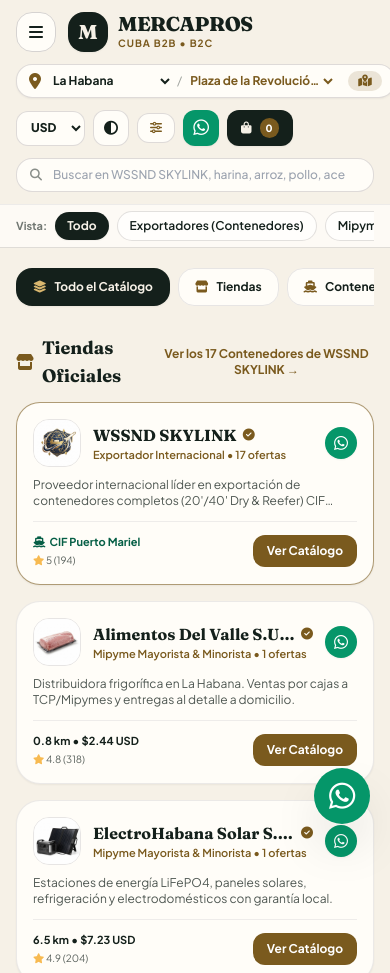
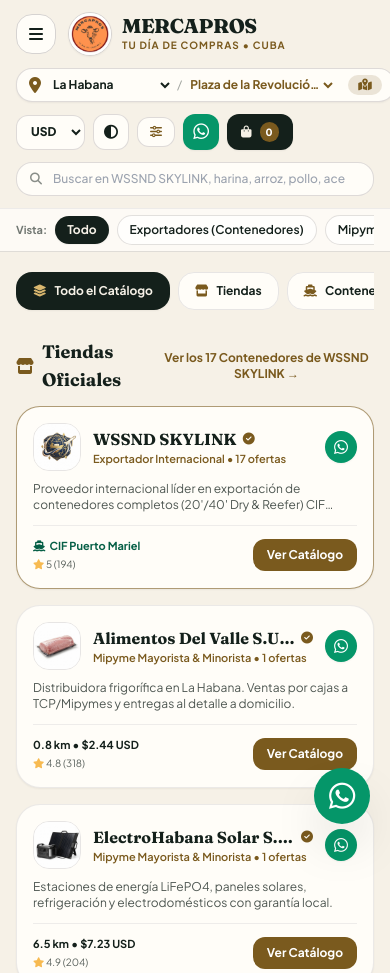
Before and after one commit to cubaloop/mercapros-cuba, a website: page index.html in a window 390 px wide. Shown: the top 973 px of the page. Drawn offline with nearby package versions, Linux system fonts and the light colour scheme.

Commit message:
feat(brand): integrate official Mercapros logo (mercapros-logo.webp) across header, mobile drawer, footer, and favicon

```diff
--- a/index.html
+++ b/index.html
@@ -13,7 +13,8 @@
   <meta property="og:type" content="website" />
   <meta property="og:title" content="Mercapros Cuba | Plataforma B2B Contenedores, Mipymes, TCP y Hogar" />
   <meta property="og:description" content="Catálogo oficial de contenedores CIF Mariel de WSSND SKYLINK, mercado mayorista para Mipymes/TCP y compras a domicilio en Cuba." />
-  <meta property="og:image" content="assets/wssnd-skylink-logo.jpg" />
+  <meta property="og:image" content="assets/mercapros-logo.webp" />
+  <link rel="icon" type="image/webp" href="assets/mercapros-logo.webp" />
 
   <!-- Schema.org JSON-LD -->
   <script type="application/ld+json">
@@ -93,12 +94,10 @@
           <i class="fa-solid fa-bars"></i>
         </button>
         <a href="#" onclick="activeVendorFilter='ALL'; selectCategory('all');" class="flex items-center gap-2.5">
-          <div class="w-10 h-10 rounded-2xl bg-[#14201B] dark:bg-[#D9B76F] text-[#F6F1E7] dark:text-[#09100D] flex items-center justify-center font-display font-extrabold text-xl shadow-sm">
-            M
-          </div>
+          <img src="assets/mercapros-logo.webp" alt="Mercapros Logo Oficial" class="w-11 h-11 rounded-full object-cover shadow-sm border border-stone-300 dark:border-white/15" />
           <div>
             <span class="font-display font-extrabold text-xl tracking-tight block leading-none">MERCAPROS</span>
-            <span class="text-[10px] font-bold uppercase tracking-widest text-[#7A5A1E] dark:text-[#D9B76F] block mt-0.5">Cuba B2B • B2C</span>
+            <span class="text-[10px] font-bold uppercase tracking-widest text-[#7A5A1E] dark:text-[#D9B76F] block mt-0.5">Tu Día de Compras • Cuba</span>
           </div>
         </a>
       </div>
@@ -586,7 +585,10 @@
     <div class="bg-[#FFFDF8] dark:bg-[#121D18] w-80 max-w-[85vw] h-full p-5 flex flex-col justify-between shadow-2xl">
       <div class="space-y-4">
         <div class="flex items-center justify-between pb-3 border-b border-stone-200 dark:border-white/10">
-          <span class="font-display font-extrabold text-lg">MERCAPROS</span>
+          <div class="flex items-center gap-2">
+            <img src="assets/mercapros-logo.webp" alt="Mercapros Logo" class="w-8 h-8 rounded-full object-cover border border-stone-300 dark:border-white/15" />
+            <span class="font-display font-extrabold text-lg">MERCAPROS</span>
+          </div>
           <button onclick="document.getElementById('mobile-drawer').classList.add('hidden')" class="w-8 h-8 rounded-full bg-stone-200 dark:bg-white/10 font-bold">✕</button>
         </div>
 
@@ -641,9 +643,9 @@
   <footer class="mt-12 bg-[#14201B] text-[#F6F1E7] dark:bg-[#060B09] border-t border-white/10 py-6 px-4">
     <div class="max-w-7xl mx-auto flex flex-wrap items-center justify-between gap-4 text-xs">
       <div class="flex items-center gap-2.5">
-        <div class="w-7 h-7 rounded-lg bg-[#D9B76F] text-[#09100D] flex items-center justify-center font-display font-extrabold text-sm">M</div>
+        <img src="assets/mercapros-logo.webp" alt="Mercapros Logo" class="w-8 h-8 rounded-full object-cover border border-white/20" />
         <span class="font-display font-bold">MERCAPROS CUBA</span>
-        <span class="opacity-60">• Exportadores, Mipymes, TCP y Hogar</span>
+        <span class="opacity-60">• Tu Día de Compras (B2B & B2C)</span>
       </div>
       <div class="flex items-center gap-4">
         <a href="https://wa.me/971508379080" target="_blank" rel="noopener" aria-label="WhatsApp" class="w-8 h-8 rounded-full bg-emerald-600 hover:bg-emerald-700 text-white flex items-center justify-center">
```
Also changed, not shown: assets/mercapros-logo.webp (added).
